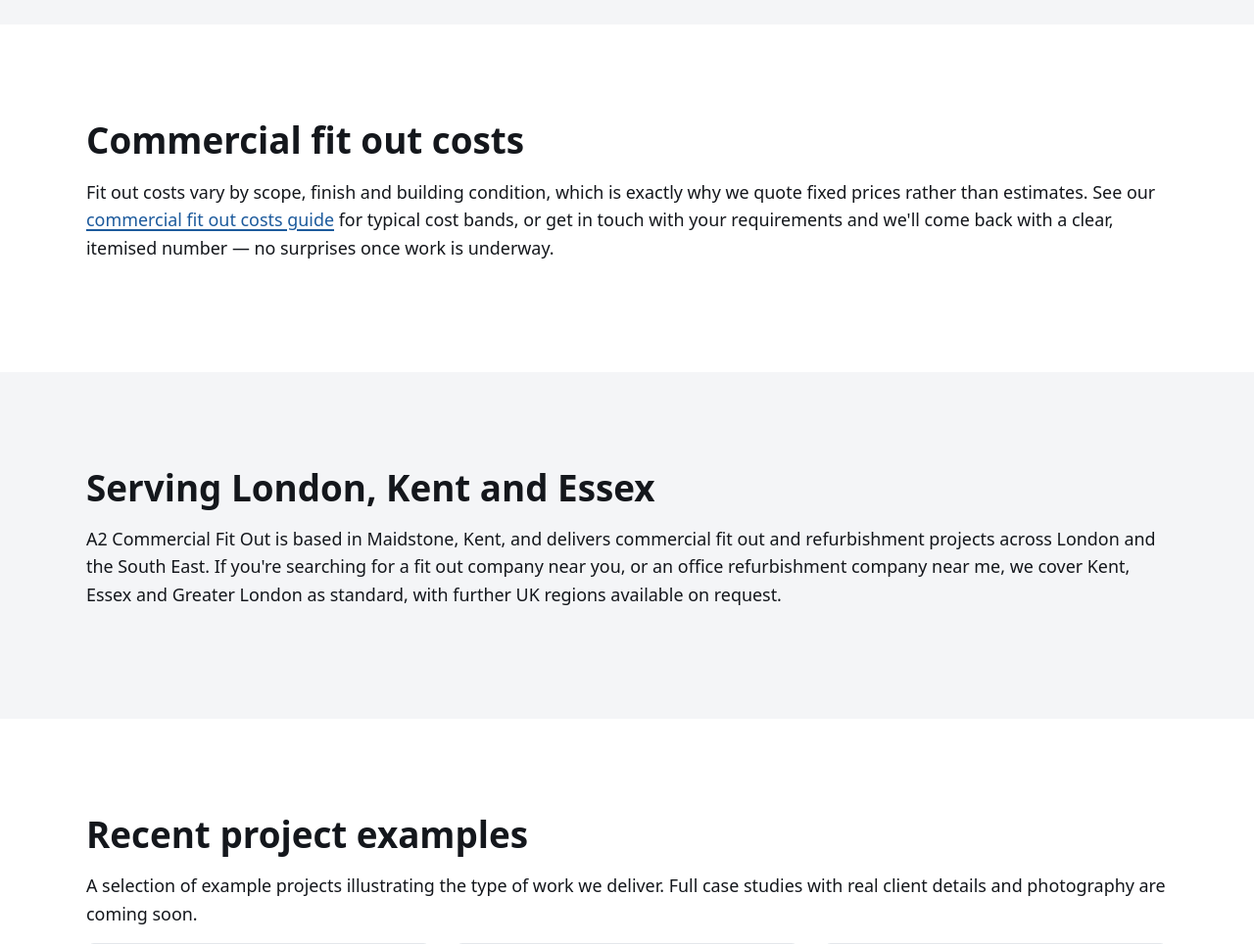
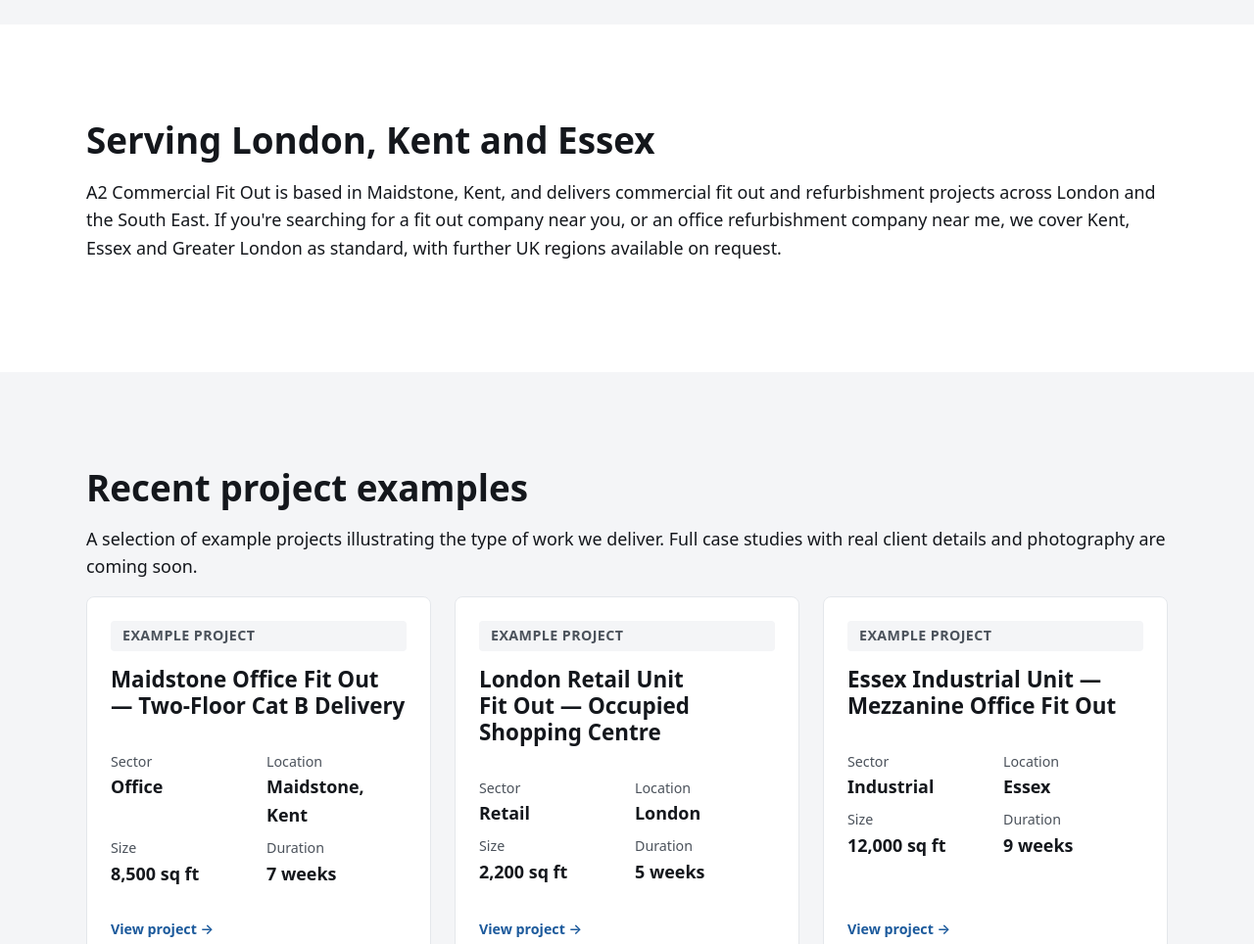
Before and after one commit to allexander22/Commercial-Fit-Out, an Astro site: page / in a window 1280 px wide. Shown: the part 2480-3444 px from the top of the page at 98% size. Built offline with nearby package versions, Linux system fonts and the light colour scheme; Astro itself is replaced by a stand-in of ours.

Commit message:
Remove homepage cost teaser section, rebalance background alternation
Removes the "Commercial fit out costs" section from the homepage — the
full cost guide still lives at /insights/commercial-fit-out-costs/ and
stays reachable via the Insights hub and internal links, it's just no
longer teased as its own homepage section.

Removing it left two adjacent bg-steel sections with no visual
separation, so the four sections after it (Serving London, Recent
project examples, Accredited and compliant, and the closing FAQ) are
flipped to restore clean white/steel alternation down the page.

Co-Authored-By: Claude Fable 5 <noreply@anthropic.com>

```diff
--- a/src/pages/index.astro
+++ b/src/pages/index.astro
@@ -77,19 +77,12 @@ const faqs = [
 
   <section class="section bg-white">
     <div class="container">
-      <h2>Commercial fit out costs</h2>
-      <p>Fit out costs vary by scope, finish and building condition, which is exactly why we quote fixed prices rather than estimates. See our <a href="/insights/commercial-fit-out-costs/">commercial fit out costs guide</a> for typical cost bands, or get in touch with your requirements and we'll come back with a clear, itemised number — no surprises once work is underway.</p>
-    </div>
-  </section>
-
-  <section class="section bg-steel">
-    <div class="container">
       <h2>Serving London, Kent and Essex</h2>
       <p>A2 Commercial Fit Out is based in Maidstone, Kent, and delivers commercial fit out and refurbishment projects across London and the South East. If you're searching for a fit out company near you, or an office refurbishment company near me, we cover Kent, Essex and Greater London as standard, with further UK regions available on request.</p>
     </div>
   </section>
 
-  <section class="section bg-white">
+  <section class="section bg-steel">
     <div class="container">
       <h2>Recent project examples</h2>
       <p>A selection of example projects illustrating the type of work we deliver. Full case studies with real client details and photography are coming soon.</p>
@@ -110,7 +103,7 @@ const faqs = [
     </div>
   </section>
 
-  <section class="section bg-steel">
+  <section class="section bg-white">
     <div class="container accreditation-section">
       <h2>Accredited and compliant</h2>
       <p>Every fit out project comes down to the people on site. Our team brings over 15 years' experience delivering commercial projects across London and the South East, with a background in dry lining, suspended ceilings, tape & jointing and tiling — that's why we run our own trades rather than subcontracting the work out. We hold CHAS and SafeContractor accreditation, and every project is delivered in line with current Building Regulations, fire safety requirements and CDM 2015.</p>
@@ -118,7 +111,7 @@ const faqs = [
     </div>
   </section>
 
-  <section class="section bg-white">
+  <section class="section bg-steel">
     <div class="container">
       <FaqAccordion items={faqs} />
     </div>
```
